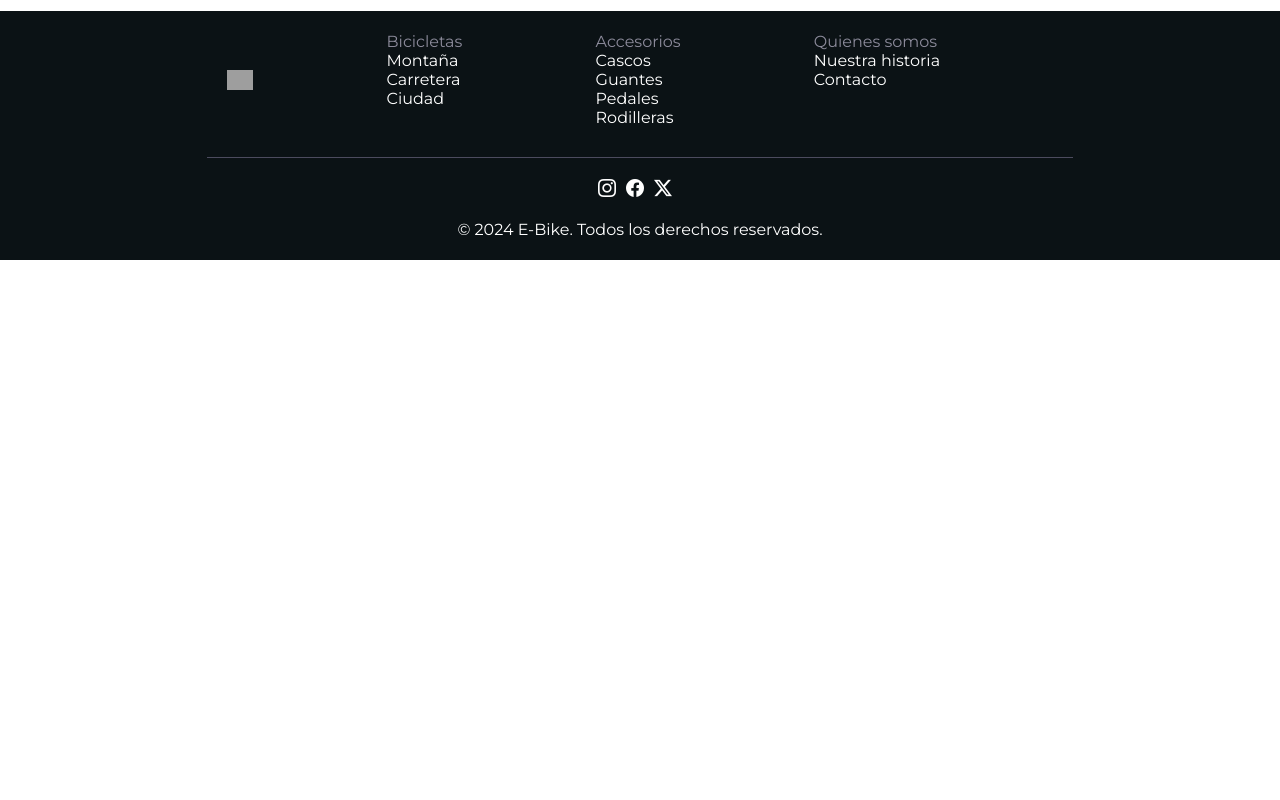
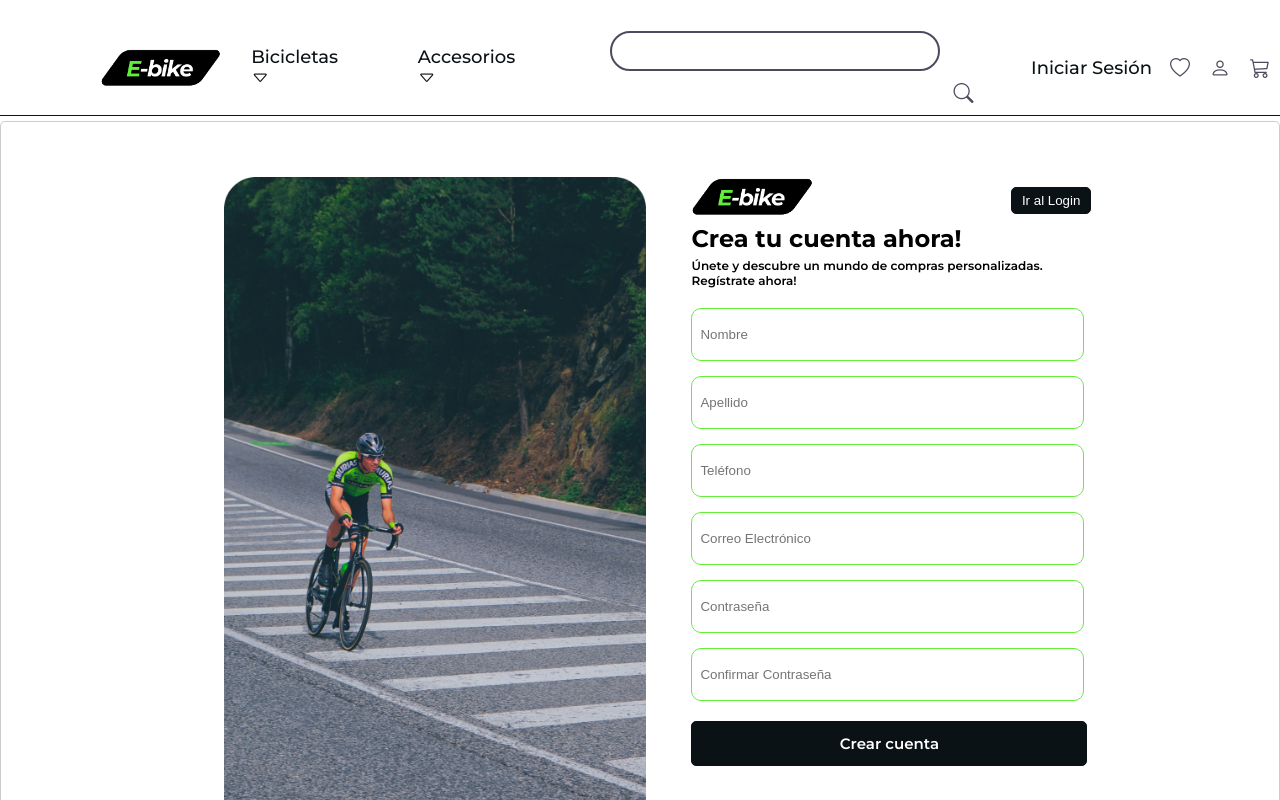
Before and after one commit to No-Country/c16-33-m-java, a React (Vite) app in the folder frontend/prueba-ecommerce/: page / in a window 1280 px wide. Shown: the part 2500-3300 px from the top of the page. Before the commit the page ends 2760 px from the top, so only its background shows below. Built offline with nearby package versions, Linux system fonts and the light colour scheme; no server answers; grey boxes are pictures that could not be loaded.

Commit message:
se agregó funcionalidad componente Registro.jsx

```diff
--- a/frontend/prueba-ecommerce/src/App.jsx
+++ b/frontend/prueba-ecommerce/src/App.jsx
@@ -10,6 +10,7 @@ import Portada from './components/Portada/Portada.jsx';
 import Login from './components/Login/Login.jsx';
 import InfoMarca from './components/Infomarca/Infomarca.jsx';
 import Carrito from './components/Carrito/Carrito.jsx';
+import Catalogo from './components/Catalogo/Catalogo.jsx';
 const App = () => {
   const [carrito, setCarrito] = useState([]);
 
@@ -28,10 +29,10 @@ const App = () => {
       <Tarjetas />
       <InfoMarca />
       <Carrito />
+      <Registro />
+      <Footer />
+      {/* <Catalogo /> */}
 
-
-
-      <Footer />
     </div>
 
   );
--- a/frontend/prueba-ecommerce/src/components/Registro/Registro.css
+++ b/frontend/prueba-ecommerce/src/components/Registro/Registro.css
@@ -229,6 +229,7 @@ input {
 .logoybtn {
     display:flex;
     justify-content: space-between;
+    margin: 35px 0px 0px 0px;
 }
 
 .style-input {
@@ -300,3 +301,7 @@ input {
     border-color: var(--colorverde);
     transition: border-color 0.3s ease-in-out;
 }
+
+.imglogo {
+    height: 40px;
+}
--- a/frontend/prueba-ecommerce/src/components/Registro/Registro.jsx
+++ b/frontend/prueba-ecommerce/src/components/Registro/Registro.jsx
@@ -1,31 +1,75 @@
-//REGISTRO
+
+// REGISTRO
 import React, { useState } from 'react';
 import './Registro.css';
 
 const Registro = () => {
   const [bicicletasDropdown, setBicicletasDropdown] = useState(false);
+  const [accesoriosDropdown, setAccesoriosDropdown] = useState(false);
+  const [username, setUsername] = useState('');
+  const [email, setEmail] = useState('');
+  const [password, setPassword] = useState('');
+  const [confirmPassword, setConfirmPassword] = useState('');
+  const [name, setName] = useState('');
+  const [lastName, setLastName] = useState('');
+  const [cellPhone, setCellPhone] = useState('');
+  const [birthday, setBirthday] = useState('');
+
   const toggleBicicletasDropdown = () => {
     setBicicletasDropdown(!bicicletasDropdown);
   };
 
-  const [accesoriosDropdown, setAccesoriosDropdown] = useState(false);
   const toggleAccesoriosDropdown = () => {
     setAccesoriosDropdown(!accesoriosDropdown);
   };
 
-  const [username, setUsername] = useState('');
-  const [password, setPassword] = useState('');
+  const handleRegistro = async () => {
+    // Validar que todos los campos estén completos
+    if (!username || !email || !password || !confirmPassword || !name || !lastName || !cellPhone || !birthday) {
+      alert('Por favor, completa todos los campos.');
+      return;
+    }
 
-  const handleLogin = () => {
+    // Validar que las contraseñas coincidan
+    if (password !== confirmPassword) {
+      alert('Las contraseñas no coinciden.');
+      return;
+    }
 
-    console.log('Usuario:', username);
-    console.log('Contraseña:', password);
+    try {
+      // Enviar datos al endpoint de registro
+      const response = await fetch('http://localhost:8080/api/customer/save', {
+        method: 'POST',
+        headers: {
+          'Content-Type': 'application/json',
+        },
+        body: JSON.stringify({
+          id: '', // Puedes asignar un ID o dejarlo vacío para que se genere automáticamente en el backend
+          name,
+          lastName,
+          cellPhone,
+          email,
+          birthday,
+        }),
+      });
+
+      if (response.ok) {
+        // Registro exitoso, puedes redirigir al usuario a la página de inicio de sesión o realizar otras acciones
+        alert('Registro exitoso. ¡Ahora puedes iniciar sesión!');
+      } else {
+        // Manejar errores del servidor
+        alert('Hubo un problema durante el registro. Por favor, inténtalo de nuevo.');
+      }
+    } catch (error) {
+      console.error('Error al registrar:', error);
+      alert('Hubo un problema durante el registro. Por favor, inténtalo de nuevo.');
+    }
   };
 
   return (
     <section>
       {/* Header */}
-      < header >
+      <header>
         <section className="sec1">
           <div className="logo">
             <h1>
@@ -79,10 +123,8 @@ const Registro = () => {
         <section className="sec2"></section>
       </header>
 
-
       {/* Login */}
-
-      <div className="login-contenedor" >
+      <div className="login-contenedor">
         <div className='ordencaja1'>
           {/* caja imagen */}
           <div className='divciclista'>
@@ -103,26 +145,22 @@ const Registro = () => {
 
             <div>
               <form action="" className='orderform'>
-                <input type="text" className='style-input' />
-                <input type="email" name="" id="" className='style-input' />
-                <input type="password" name="" id="" className='style-input' />
-                <input type="password" name="" id="" className='style-input' />
+                <input type="text" placeholder="Nombre" value={name} onChange={(e) => setName(e.target.value)} className='style-input' />
+                <input type="text" placeholder="Apellido" value={lastName} onChange={(e) => setLastName(e.target.value)} className='style-input' />
+                <input type="text" placeholder="Teléfono" value={cellPhone} onChange={(e) => setCellPhone(e.target.value)} className='style-input' />
+                <input type="email" placeholder="Correo Electrónico" value={email} onChange={(e) => setEmail(e.target.value)} className='style-input' />
+                <input type="password" placeholder="Contraseña" value={password} onChange={(e) => setPassword(e.target.value)} className='style-input' />
+                <input type="password" placeholder="Confirmar Contraseña" value={confirmPassword} onChange={(e) => setConfirmPassword(e.target.value)} className='style-input' />
               </form>
               <div>
-                <button className='btn2'>Crear cuenta</button>
+                <button className='btn2' onClick={handleRegistro}>Crear cuenta</button>
               </div>
-            </div>
-
-            <div>
-
             </div>
           </div>
         </div>
       </div>
     </section>
-
-
-      );
+  );
 };
 
 export default Registro;
```
